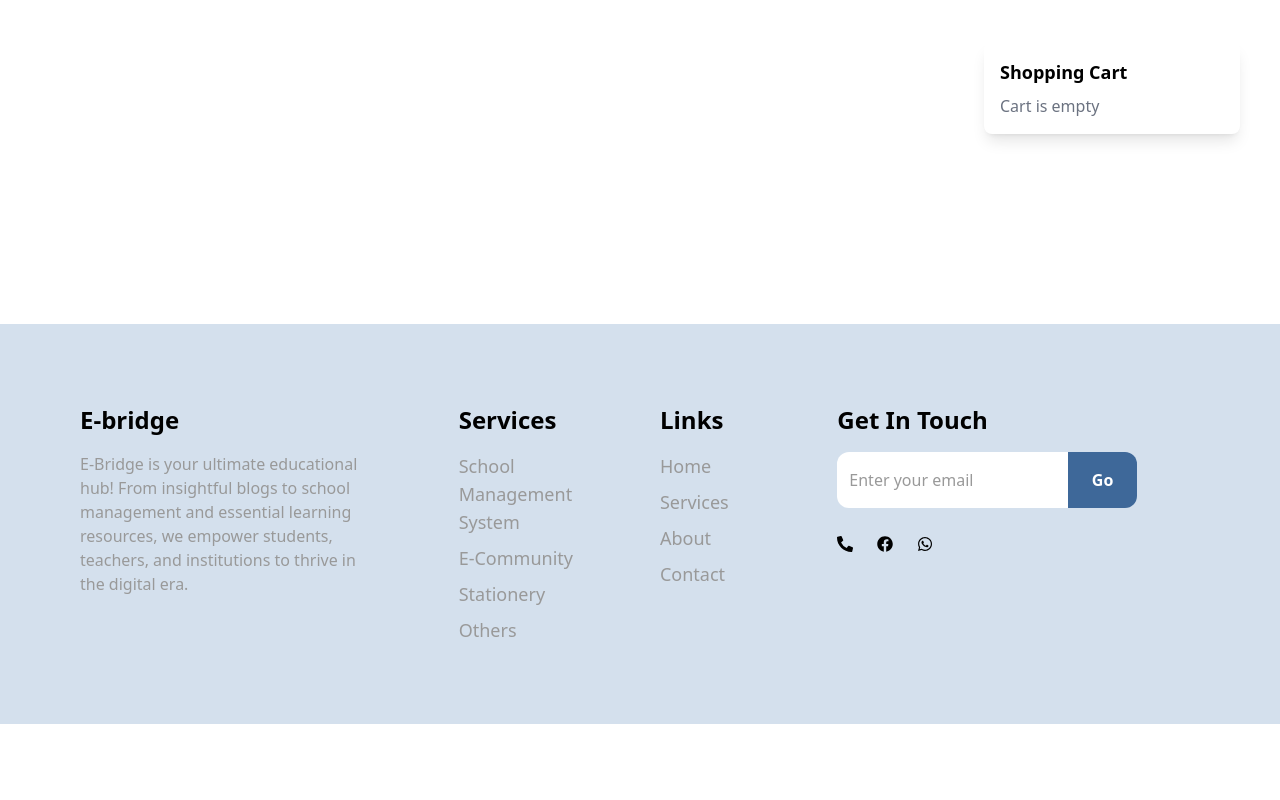
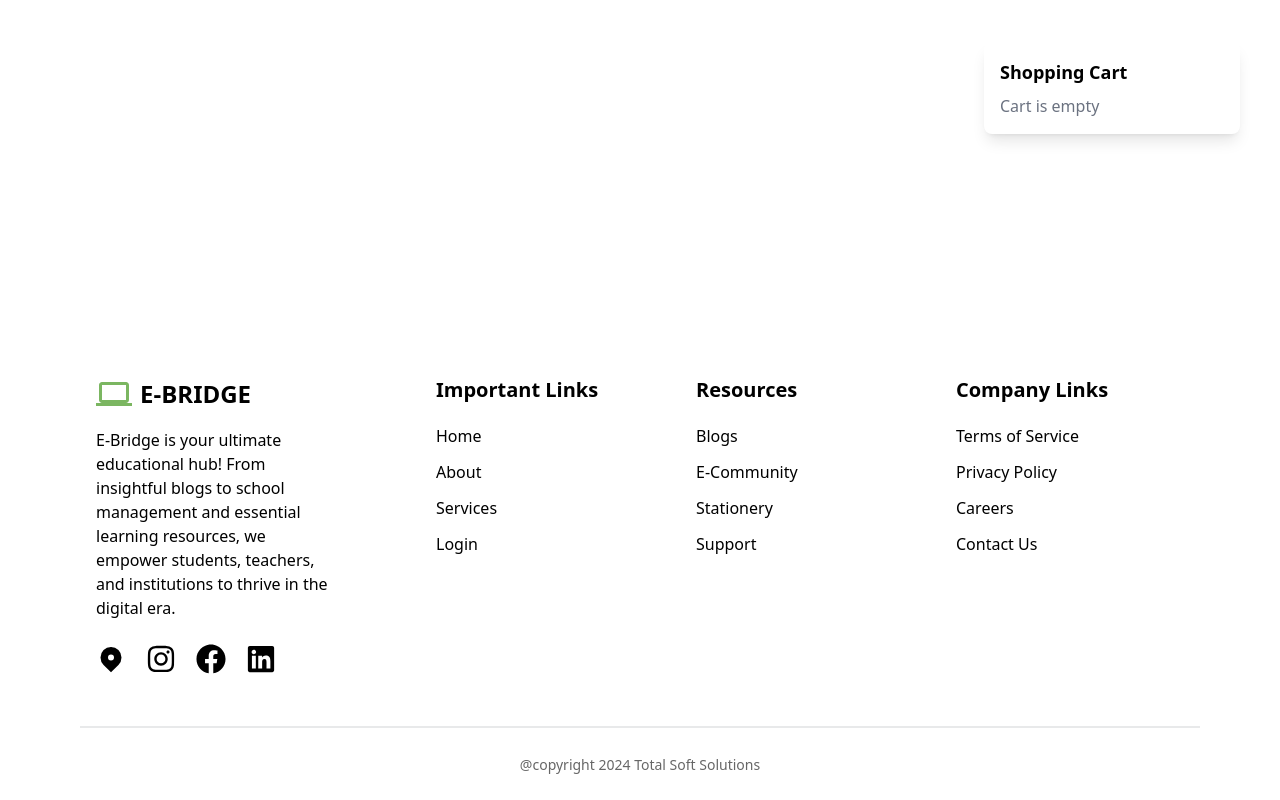
Before and after one commit to SeemabAli/EDLandingPage, a React (Vite) app: page /stationery in a window 1280 px wide. Shown: the part 626-1426 px from the top of the page. Before the commit the page ends 1350 px from the top, so only its background shows below. Built offline with nearby package versions, Linux system fonts and the light colour scheme.

Commit message:
style: create new footer

```diff
--- a/src/components/Footer/Footer.jsx
+++ b/src/components/Footer/Footer.jsx
@@ -1,93 +1,87 @@
 import React from "react";
-import { FaFacebook, FaWhatsapp, FaPhoneAlt } from "react-icons/fa";
-import { motion } from "framer-motion";
+import { FaFacebook, FaInstagram, FaLinkedin } from "react-icons/fa";
+import { HiLocationMarker } from "react-icons/hi";
+import { MdComputer } from "react-icons/md";
+
 
 const Footer = () => {
   return (
-    <footer className="py-20 bg-[#D4E0ED]">
-      <motion.div
-        initial={{ opacity: 0, y: 50 }}
-        whileInView={{ opacity: 1, y: 0 }}
-        className="container"
-      >
-        <div className="grid grid-cols-1 md:grid-cols-2 lg:grid-cols-3 gap-14 md:gap-4">
-          {/* first section */}
-          <div className="space-y-4 max-w-[300px]">
-            <h1 className="text-2xl font-bold">E-bridge</h1>
-            <p className="text-dark2">
-              E-Bridge is your ultimate educational hub! From insightful blogs to school management and essential learning resources, we empower students, teachers, and institutions to thrive in the digital era.
-            </p>
-          </div>
-          {/* second section */}
-          <div className="grid grid-cols-2 gap-10">
-            <div className="space-y-4">
-              <h1 className="text-2xl font-bold">Services</h1>
-              <div className="text-dark2">
-                <ul className="space-y-2 text-lg">
-                  <li className="cursor-pointer hover:text-secondary duration-200">
-                    School Management System
-                  </li>
-                  <li className="cursor-pointer hover:text-secondary duration-200">
-                    E-Community
-                  </li>
-                  <li className="cursor-pointer hover:text-secondary duration-200">
-                    Stationery
-                  </li>
-                  <li className="cursor-pointer hover:text-secondary duration-200">
-                    Others
-                  </li>
+    <div className="bg-light rounded-t-3xl">
+      <div>
+        <div className="container">
+          <div className="grid md:grid-cols-4 md:gap-4 py-5 border-gray-300/10 text-black">
+            {/* brand info section */}
+            <div className="py-8 px-4 space-y-4">
+              <div className="text-2xl flex items-center gap-2 font-bold uppercase">
+                <MdComputer className="text-secondary text-4xl" />
+                <p className="">E-Bridge</p>
+              </div>
+              <p>
+                E-Bridge is your ultimate educational hub! From insightful blogs to school management and essential learning resources, we empower students, teachers, and institutions to thrive in the digital era.
+              </p>
+              <div className="flex items-center justify-start gap-5 !mt-6">
+                <a href="#" className="hover:text-secondary duration-200">
+                  <HiLocationMarker className="text-3xl" />
+                </a>
+                <a href="#" className="hover:text-secondary duration-200">
+                  <FaInstagram className="text-3xl" />
+                </a>
+                <a href="#" className="hover:text-secondary duration-200">
+                  <FaFacebook className="text-3xl" />
+                </a>
+                <a href="#" className="hover:text-secondary duration-200">
+                  <FaLinkedin className="text-3xl" />
+                </a>
+              </div>
+            </div>
+            {/* Footer Links  */}
+            <div className="grid grid-cols-2 md:grid-cols-3 md:col-span-3 md:ml-14">
+              <div className="py-8 px-4">
+                <h1 className="sm:text-xl text-xl font-bold sm:text-left text-justify mb-5">
+                  Important Links
+                </h1>
+                <ul className="flex flex-col gap-3">
+                  <li><a href="#" className="hover:text-secondary duration-200">Home</a></li>
+                  <li><a href="#" className="hover:text-secondary duration-200">About</a></li>
+                  <li><a href="#" className="hover:text-secondary duration-200">Services</a></li>
+                  <li><a href="#" className="hover:text-secondary duration-200">Login</a></li>
                 </ul>
               </div>
-            </div>
-            <div className="space-y-4">
-              <h1 className="text-2xl font-bold">Links</h1>
-              <div className="text-dark2">
-                <ul className="space-y-2 text-lg">
-                  <li className="cursor-pointer hover:text-secondary duration-200">
-                    Home
-                  </li>
-                  <li className="cursor-pointer hover:text-secondary duration-200">
-                    Services
-                  </li>
-                  <li className="cursor-pointer hover:text-secondary duration-200">
-                    About
-                  </li>
-                  <li className="cursor-pointer hover:text-secondary duration-200">
-                    Contact
-                  </li>
+              <div className="py-8 px-4">
+                <h1 className="sm:text-xl text-xl font-bold sm:text-left text-justify mb-5">
+                  Resources
+                </h1>
+                <ul className="flex flex-col gap-3">
+                  <li><a href="#" className="hover:text-secondary duration-200">Blogs</a></li>
+                  <li><a href="#" className="hover:text-secondary duration-200">E-Community</a></li>
+                  <li><a href="#" className="hover:text-secondary duration-200">Stationery</a></li>
+                  <li><a href="#" className="hover:text-secondary duration-200">Support</a></li>
+                </ul>
+              </div>
+              <div className="py-8 px-4">
+                <h1 className="sm:text-xl text-xl font-bold sm:text-left text-justify mb-5">
+                  Company Links
+                </h1>
+                <ul className="flex flex-col gap-3">
+                  <li><a href="#" className="hover:text-secondary duration-200">Terms of Service</a></li>
+                  <li><a href="#" className="hover:text-secondary duration-200">Privacy Policy</a></li>
+                  <li><a href="#" className="hover:text-secondary duration-200">Careers</a></li>
+                  <li><a href="#" className="hover:text-secondary duration-200">Contact Us</a></li>
                 </ul>
               </div>
             </div>
           </div>
-          {/* third section */}
-          <div className="space-y-4 max-w-[300px]">
-            <h1 className="text-2xl font-bold">Get In Touch</h1>
-            <div className="flex items-center">
-              <input
-                type="text"
-                placeholder="Enter your email"
-                className="p-3 rounded-s-xl bg-white w-full py-4 focus:ring-0 focus:outline-none placeholder:text-dark2"
-              />
-              <button className="bg-primary text-white font-semibold py-4 px-6 rounded-e-xl">
-                Go
-              </button>
-            </div>
-            {/* social icons */}
-            <div className="flex space-x-6 py-3">
-              <a href="tel:+923136588108">
-                <FaPhoneAlt className="cursor-pointer hover:text-primary hover:scale-105 duration-200" />
-              </a>
-              <a href="https://www.facebook.com/tssolutionspk">
-                <FaFacebook className="cursor-pointer hover:text-primary hover:scale-105 duration-200" />
-              </a>
-              <a href="https://wa.me/+923136588108">
-                <FaWhatsapp className="cursor-pointer hover:text-primary hover:scale-105 duration-200" />
-              </a>
+          {/* copyright section  */}
+          <div>
+            <div className="text-center py-6 border-t-2 border-gray-800/10">
+              <span className="text-sm text-black/60">
+                @copyright 2024 Total Soft Solutions
+              </span>
             </div>
           </div>
         </div>
-      </motion.div>
-    </footer>
+      </div>
+    </div>
   );
 };
 
```
